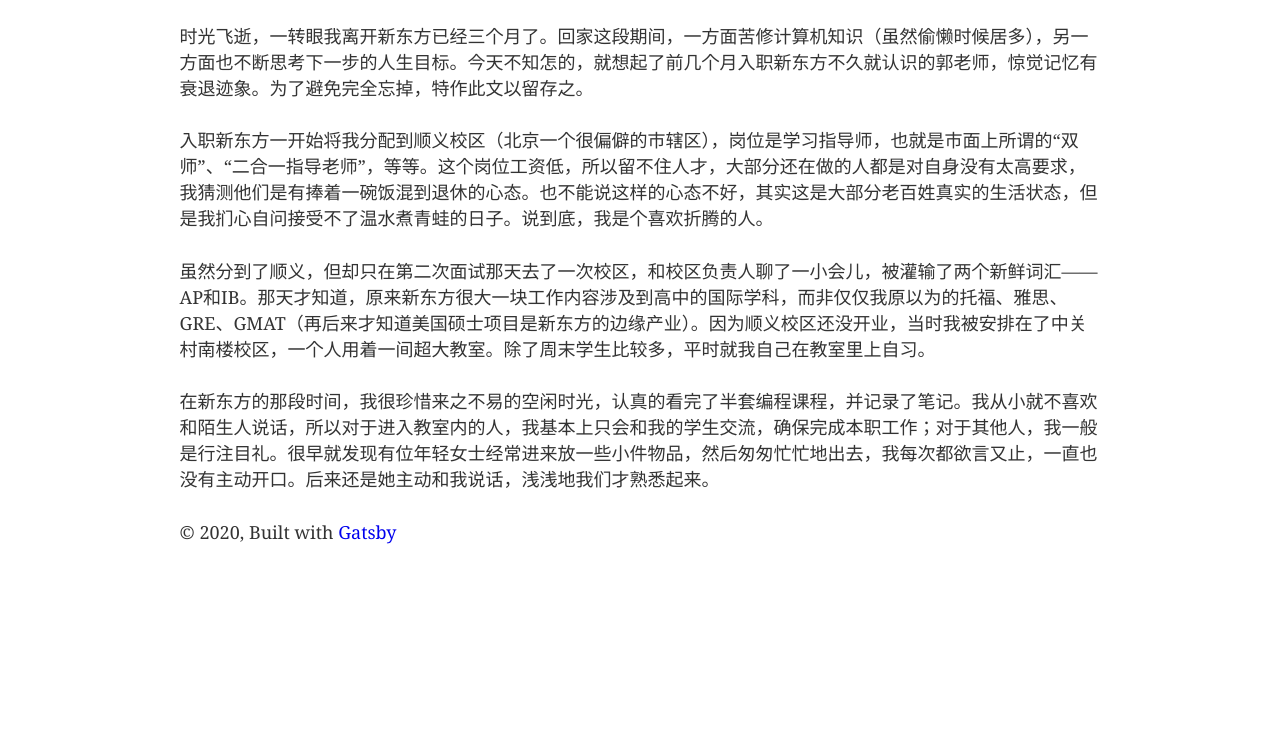
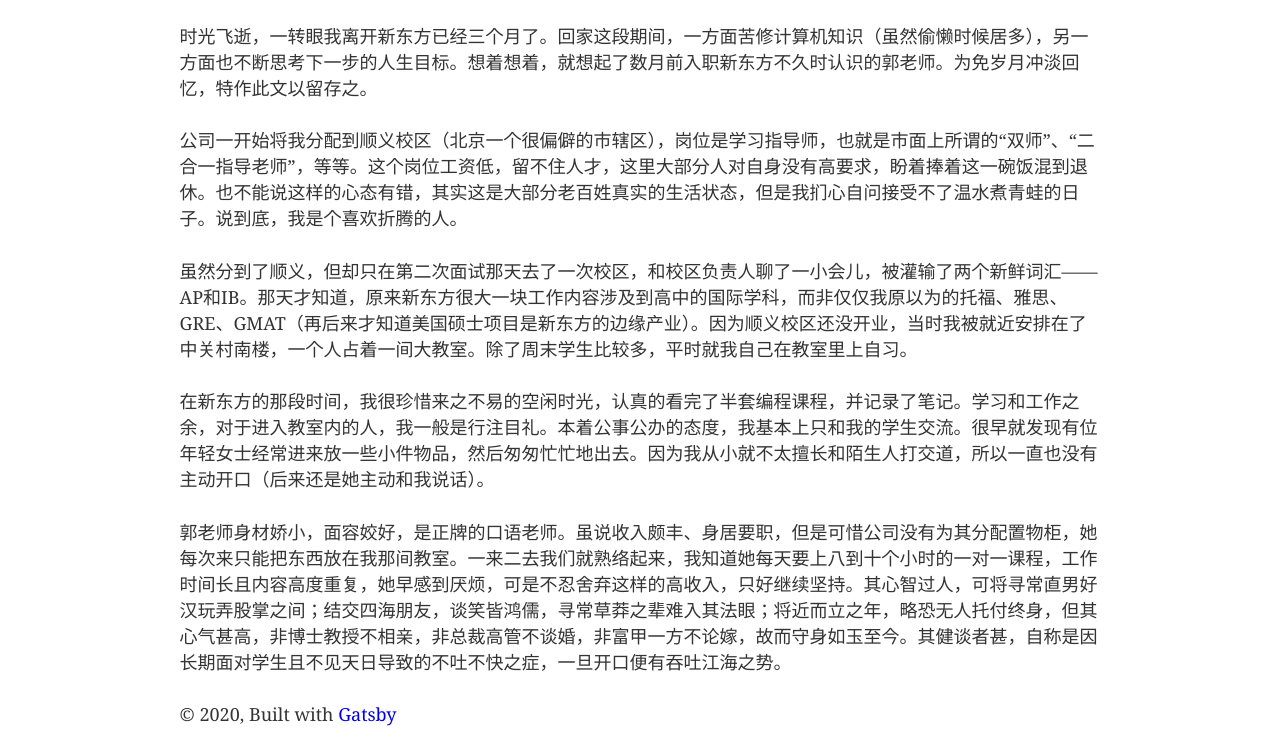
Before and after one commit to mrcongliu/gatsby-blog, a Gatsby site: page /dairy-0401/ in a window 1280 px wide. Shown: the part 118-871 px from the top of the page. Before the commit the page ends 800 px from the top, so only its background shows below. Built offline with nearby package versions, Linux system fonts and the light colour scheme; Gatsby itself is replaced by a stand-in of ours.

Commit message:
Update dairy-0401.md

```diff
--- a/src/markdown-pages/dairy-0401.md
+++ b/src/markdown-pages/dairy-0401.md
@@ -4,10 +4,12 @@ date: '2020-04-01'
 description: 'dairy'
 ---
 
-时光飞逝，一转眼我离开新东方已经三个月了。回家这段期间，一方面苦修计算机知识（虽然偷懒时候居多），另一方面也不断思考下一步的人生目标。今天不知怎的，就想起了前几个月入职新东方不久就认识的郭老师，惊觉记忆有衰退迹象。为了避免完全忘掉，特作此文以留存之。
+时光飞逝，一转眼我离开新东方已经三个月了。回家这段期间，一方面苦修计算机知识（虽然偷懒时候居多），另一方面也不断思考下一步的人生目标。想着想着，就想起了数月前入职新东方不久时认识的郭老师。为免岁月冲淡回忆，特作此文以留存之。
 
-入职新东方一开始将我分配到顺义校区（北京一个很偏僻的市辖区），岗位是学习指导师，也就是市面上所谓的“双师”、“二合一指导老师”，等等。这个岗位工资低，所以留不住人才，大部分还在做的人都是对自身没有太高要求，我猜测他们是有捧着一碗饭混到退休的心态。也不能说这样的心态不好，其实这是大部分老百姓真实的生活状态，但是我扪心自问接受不了温水煮青蛙的日子。说到底，我是个喜欢折腾的人。
+公司一开始将我分配到顺义校区（北京一个很偏僻的市辖区），岗位是学习指导师，也就是市面上所谓的“双师”、“二合一指导老师”，等等。这个岗位工资低，留不住人才，这里大部分人对自身没有高要求，盼着捧着这一碗饭混到退休。也不能说这样的心态有错，其实这是大部分老百姓真实的生活状态，但是我扪心自问接受不了温水煮青蛙的日子。说到底，我是个喜欢折腾的人。
 
-虽然分到了顺义，但却只在第二次面试那天去了一次校区，和校区负责人聊了一小会儿，被灌输了两个新鲜词汇——AP和IB。那天才知道，原来新东方很大一块工作内容涉及到高中的国际学科，而非仅仅我原以为的托福、雅思、GRE、GMAT（再后来才知道美国硕士项目是新东方的边缘产业）。因为顺义校区还没开业，当时我被安排在了中关村南楼校区，一个人用着一间超大教室。除了周末学生比较多，平时就我自己在教室里上自习。
+虽然分到了顺义，但却只在第二次面试那天去了一次校区，和校区负责人聊了一小会儿，被灌输了两个新鲜词汇——AP和IB。那天才知道，原来新东方很大一块工作内容涉及到高中的国际学科，而非仅仅我原以为的托福、雅思、GRE、GMAT（再后来才知道美国硕士项目是新东方的边缘产业）。因为顺义校区还没开业，当时我被就近安排在了中关村南楼，一个人占着一间大教室。除了周末学生比较多，平时就我自己在教室里上自习。
 
-在新东方的那段时间，我很珍惜来之不易的空闲时光，认真的看完了半套编程课程，并记录了笔记。我从小就不喜欢和陌生人说话，所以对于进入教室内的人，我基本上只会和我的学生交流，确保完成本职工作；对于其他人，我一般是行注目礼。很早就发现有位年轻女士经常进来放一些小件物品，然后匆匆忙忙地出去，我每次都欲言又止，一直也没有主动开口。后来还是她主动和我说话，浅浅地我们才熟悉起来。
+在新东方的那段时间，我很珍惜来之不易的空闲时光，认真的看完了半套编程课程，并记录了笔记。学习和工作之余，对于进入教室内的人，我一般是行注目礼。本着公事公办的态度，我基本上只和我的学生交流。很早就发现有位年轻女士经常进来放一些小件物品，然后匆匆忙忙地出去。因为我从小就不太擅长和陌生人打交道，所以一直也没有主动开口（后来还是她主动和我说话）。
+
+郭老师身材娇小，面容姣好，是正牌的口语老师。虽说收入颇丰、身居要职，但是可惜公司没有为其分配置物柜，她每次来只能把东西放在我那间教室。一来二去我们就熟络起来，我知道她每天要上八到十个小时的一对一课程，工作时间长且内容高度重复，她早感到厌烦，可是不忍舍弃这样的高收入，只好继续坚持。其心智过人，可将寻常直男好汉玩弄股掌之间；结交四海朋友，谈笑皆鸿儒，寻常草莽之辈难入其法眼；将近而立之年，略恐无人托付终身，但其心气甚高，非博士教授不相亲，非总裁高管不谈婚，非富甲一方不论嫁，故而守身如玉至今。其健谈者甚，自称是因长期面对学生且不见天日导致的不吐不快之症，一旦开口便有吞吐江海之势。
```
